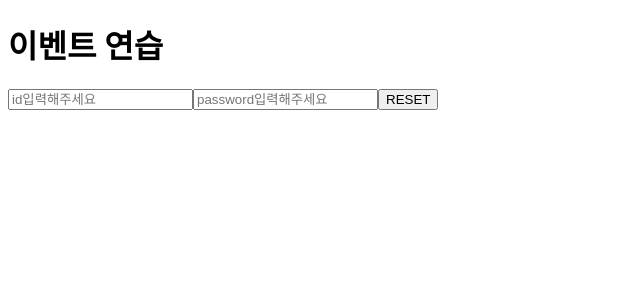
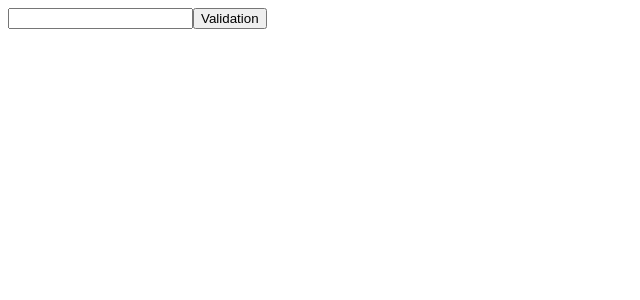
Before and after one commit to walden4u/react-study, a React (Create React App) app: page / in a window 1280 px wide. Shown: the top 300 px of the page, without its empty margins (0-640 px from the left). Built offline with nearby package versions, Linux system fonts and the light colour scheme; the HTML template or start-up script is replaced by a standard one.

Commit message:
5_validation_1

```diff
--- a/Component/4_EventPractice.js
+++ b/Component/4_EventPractice.js
@@ -1,13 +1,25 @@
-import React, { useState } from 'react';
+import React, { useState, useRef } from 'react';
 
 const EventPractice = () => {
-  const [id, setId] = useState('');
-  const [password, setPassword] = useState('');
+  const [form, setForm] = useState({
+    id: '',
+    password: ''
+  });
+  const { id, password } = form;
 
+  const onChageInput = (e) => {
+    const nextForm = {
+      ...form,
+      [e.target.name]: e.target.value
+    };
+    setForm(nextForm);
+  };
   const onClickButton = () => {
     console.log(id + ': ' + password);
-    setId('');
-    setPassword('');
+    setForm({
+      id: '',
+      password: ''
+    });
   };
 
   const onKeyPressInput = (e) => {
@@ -20,7 +32,7 @@ const EventPractice = () => {
     <>
       <h1>이벤트 연습</h1>
       <input
-        onChange={(e) => setId(e.target.value)}
+        onChange={onChageInput}
         type="text"
         name="id"
         value={id}
@@ -28,7 +40,7 @@ const EventPractice = () => {
         onKeyPress={onKeyPressInput}
       />
       <input
-        onChange={(e) => setPassword(e.target.value)}
+        onChange={onChageInput}
         type="password"
         name="password"
         value={password}
--- /dev/null
+++ b/Component/5_Validation.js
@@ -0,0 +1,15 @@
+import React, { Component } from 'react';
+import './ValidationSample.css';
+
+class Validation extends Component {
+  render() {
+    return (
+      <>
+        <input></input>
+        <button>Validation</button>
+      </>
+    );
+  }
+}
+
+export default Validation;
--- a/src/App.js
+++ b/src/App.js
@@ -1,5 +1,5 @@
 import './App.css';
-import ScrollBox from '../Component/4_EventPractice';
+import ScrollBox from '../Component/5_Validation';
 
 const App = () => {
   return (
```
